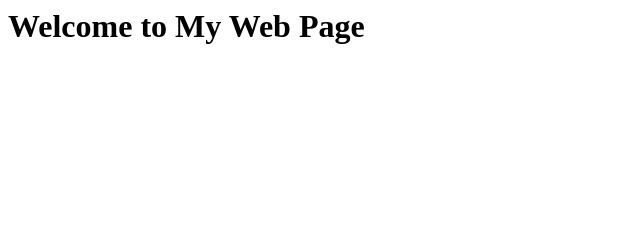
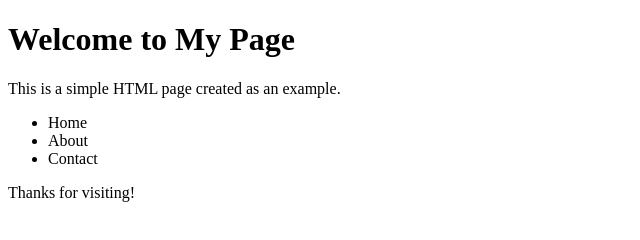
Before and after one commit to AbedalazizHay/ARiseEducation, a plain HTML site: page index.html in a window 1280 px wide. Shown: the whole page, without its empty margins (0-640 px from the left). Drawn offline with Linux system fonts and the light colour scheme.

Commit message:
modification

```diff
--- a/index.html
+++ b/index.html
@@ -1,11 +1,19 @@
-<html>
+<!DOCTYPE html>
+<html lang="en">
 <head>
     <meta charset="UTF-8">
-    <meta name="viewport" content="width=device-width, initial-scale=1.0">
-    <title>My Web Page</title>
-    </head>
-    <body>
-    <h1>Welcome to My Web Page</h1>
-    </body>
+    <title>My Simple HTML Page</title>
+</head>
+<body>
+    <h1>Welcome to My Page</h1>
+    <p>This is a simple HTML page created as an example.</p>
 
+    <ul>
+        <li>Home</li>
+        <li>About</li>
+        <li>Contact</li>
+    </ul>
+
+    <p>Thanks for visiting!</p>
+</body>
 </html>
```
